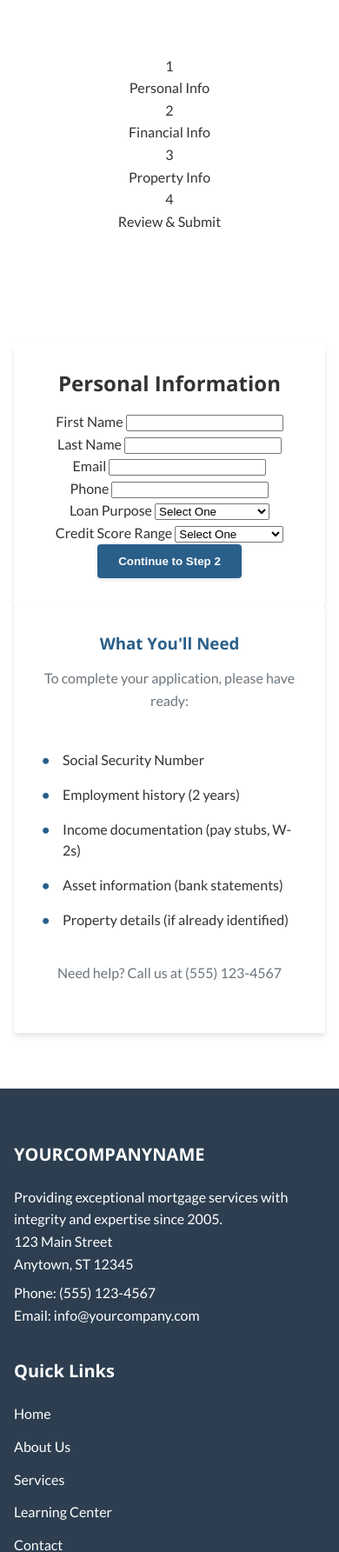
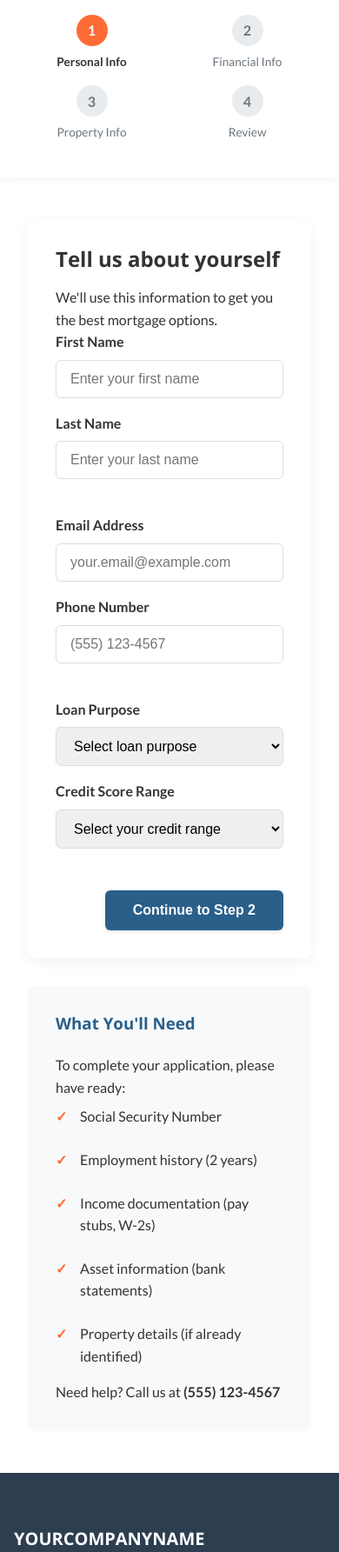
Before and after one commit to JakeHamacher/JakeHamacher.github.io, a PHP site: page /apply.html in a window 390 px wide. Shown: the part 390-2175 px from the top of the page at 87% size. Run offline with PHP 8.4, Linux system fonts and the light colour scheme.

Commit message:
feat: redesign apply page with modern styling
Co-authored-by: aider (deepseek/deepseek-chat) <aider@aider.chat>

```diff
--- a/apply.html
+++ b/apply.html
@@ -37,80 +37,85 @@
 
     <main id="main-content">
         <!-- Application Hero -->
-        <section class="hero">
+        <section class="hero hero-apply">
             <div class="container">
                 <div class="hero-content">
-                    <h1>Start Your Application</h1>
-                    <p class="subtitle">Get pre-approved in as little as 24 hours.</p>
+                    <h1>Mortgage Application</h1>
+                    <p class="subtitle">Simple, secure, and takes just minutes to complete</p>
                 </div>
             </div>
         </section>
 
         <!-- Progress Steps -->
-        <section class="value-prop">
-            <div class="container">
+        <div class="progress-container">
+            <div class="progress-bar">
+                <div class="progress-fill" style="width: 25%"></div>
+            </div>
             <div class="progress-steps">
                 <div class="step active">
-                        <span>1</span>
-                        <p>Personal Info</p>
+                    <div class="step-number">1</div>
+                    <div class="step-label">Personal Info</div>
                 </div>
                 <div class="step">
-                        <span>2</span>
-                        <p>Financial Info</p>
+                    <div class="step-number">2</div>
+                    <div class="step-label">Financial Info</div>
                 </div>
                 <div class="step">
-                        <span>3</span>
-                        <p>Property Info</p>
+                    <div class="step-number">3</div>
+                    <div class="step-label">Property Info</div>
                 </div>
                 <div class="step">
-                        <span>4</span>
-                        <p>Review &amp; Submit</p>
+                    <div class="step-number">4</div>
+                    <div class="step-label">Review</div>
                 </div>
             </div>
         </div>
-        </section>
 
         <!-- Application Form -->
-        <section class="services-overview">
+        <section class="application-section">
             <div class="container">
-                <div class="service-card">
-                    <h2>Personal Information</h2>
+            <div class="container">
+                <div class="application-form-container">
                     <form class="application-form">
+                        <h2>Tell us about yourself</h2>
+                        <p class="form-intro">We'll use this information to get you the best mortgage options.</p>
+
                         <div class="form-row">
                             <div class="form-group">
                                 <label for="first-name">First Name</label>
-                                <input type="text" id="first-name" name="first-name" required>
+                                <input type="text" id="first-name" name="first-name" placeholder="Enter your first name" required>
                             </div>
                             <div class="form-group">
                                 <label for="last-name">Last Name</label>
-                                <input type="text" id="last-name" name="last-name" required>
+                                <input type="text" id="last-name" name="last-name" placeholder="Enter your last name" required>
                             </div>
                         </div>
 
+                        <div class="form-row">
                             <div class="form-group">
-                            <label for="email">Email</label>
-                            <input type="email" id="email" name="email" required>
+                                <label for="email">Email Address</label>
+                                <input type="email" id="email" name="email" placeholder="your.email@example.com" required>
+                            </div>
+                            <div class="form-group">
+                                <label for="phone">Phone Number</label>
+                                <input type="tel" id="phone" name="phone" placeholder="(555) 123-4567" required>
+                            </div>
                         </div>
 
-                        <div class="form-group">
-                            <label for="phone">Phone</label>
-                            <input type="tel" id="phone" name="phone" required>
-                        </div>
-
+                        <div class="form-row">
                             <div class="form-group">
                                 <label for="loan-purpose">Loan Purpose</label>
                                 <select id="loan-purpose" name="loan-purpose" required>
-                                <option value="">Select One</option>
+                                    <option value="">Select loan purpose</option>
                                     <option value="purchase">Home Purchase</option>
                                     <option value="refinance">Refinance</option>
                                     <option value="home-equity">Home Equity Loan</option>
                                 </select>
                             </div>
-
                             <div class="form-group">
                                 <label for="credit-range">Credit Score Range</label>
                                 <select id="credit-range" name="credit-range" required>
-                                <option value="">Select One</option>
+                                    <option value="">Select your credit range</option>
                                     <option value="excellent">720+ (Excellent)</option>
                                     <option value="good">680-719 (Good)</option>
                                     <option value="fair">620-679 (Fair)</option>
@@ -118,14 +123,14 @@
                                     <option value="unknown">I don't know</option>
                                 </select>
                             </div>
+                        </div>
 
                         <div class="form-actions">
-                            <button type="submit" class="btn">Continue to Step 2</button>
+                            <button type="submit" class="btn btn-large">Continue to Step 2</button>
                         </div>
                     </form>
-                </div>
 
-                <div class="service-card">
+                    <div class="requirements-card">
                         <h3>What You'll Need</h3>
                         <p>To complete your application, please have ready:</p>
                         <ul>
@@ -135,7 +140,10 @@
                             <li>Asset information (bank statements)</li>
                             <li>Property details (if already identified)</li>
                         </ul>
-                    <p>Need help? Call us at (555) 123-4567</p>
+                        <div class="help-contact">
+                            <p>Need help? Call us at <strong>(555) 123-4567</strong></p>
+                        </div>
+                    </div>
                 </div>
             </div>
         </section>
--- a/assets/css/main.css
+++ b/assets/css/main.css
@@ -184,6 +184,189 @@ img {
     color: var(--white);
     padding: 6rem 0;
     text-align: center;
+}
+
+.hero-apply {
+    padding: 4rem 0;
+    background: linear-gradient(135deg, var(--primary-color) 0%, var(--primary-light) 100%);
+}
+
+/* Progress Steps */
+.progress-container {
+    padding: 1.5rem 0;
+    background: var(--white);
+    box-shadow: 0 2px 10px rgba(0,0,0,0.05);
+}
+
+.progress-bar {
+    width: 90%;
+    height: 6px;
+    background: var(--gray-light);
+    border-radius: 3px;
+    margin: 0 auto 1.5rem;
+    overflow: hidden;
+}
+
+.progress-fill {
+    height: 100%;
+    background: var(--accent-color);
+    transition: width 0.3s ease;
+}
+
+.progress-steps {
+    display: flex;
+    justify-content: space-between;
+    max-width: 800px;
+    margin: 0 auto;
+    padding: 0 1rem;
+}
+
+.step {
+    display: flex;
+    flex-direction: column;
+    align-items: center;
+    position: relative;
+    flex: 1;
+}
+
+.step-number {
+    width: 36px;
+    height: 36px;
+    border-radius: 50%;
+    background: var(--gray-light);
+    color: var(--text-light);
+    display: flex;
+    align-items: center;
+    justify-content: center;
+    font-weight: 600;
+    margin-bottom: 0.5rem;
+    transition: all 0.3s ease;
+}
+
+.step.active .step-number {
+    background: var(--accent-color);
+    color: var(--white);
+}
+
+.step-label {
+    font-size: 0.85rem;
+    color: var(--text-light);
+    text-align: center;
+    transition: all 0.3s ease;
+}
+
+.step.active .step-label {
+    color: var(--text-color);
+    font-weight: 600;
+}
+
+/* Application Form */
+.application-section {
+    padding: 3rem 0;
+}
+
+.application-form {
+    max-width: 700px;
+    margin: 0 auto;
+    padding: 2rem;
+    background: var(--white);
+    border-radius: 8px;
+    box-shadow: 0 5px 15px rgba(0,0,0,0.05);
+}
+
+.form-row {
+    display: flex;
+    gap: 1.5rem;
+    margin-bottom: 1.5rem;
+}
+
+.form-group {
+    flex: 1;
+    margin-bottom: 1rem;
+}
+
+.form-group label {
+    display: block;
+    margin-bottom: 0.5rem;
+    font-weight: 600;
+    color: var(--text-color);
+}
+
+.form-group input,
+.form-group select {
+    width: 100%;
+    padding: 0.75rem 1rem;
+    border: 1px solid #ddd;
+    border-radius: 6px;
+    font-size: 1rem;
+    transition: all 0.3s ease;
+}
+
+.form-group input:focus,
+.form-group select:focus {
+    border-color: var(--primary-light);
+    outline: none;
+    box-shadow: 0 0 0 3px rgba(42, 95, 138, 0.1);
+}
+
+.form-actions {
+    margin-top: 2rem;
+    text-align: right;
+}
+
+.form-actions .btn {
+    padding: 0.875rem 2rem;
+    font-size: 1rem;
+    border-radius: 6px;
+}
+
+/* What You'll Need Section */
+.requirements-card {
+    background: var(--secondary-color);
+    padding: 2rem;
+    border-radius: 8px;
+    margin-top: 2rem;
+}
+
+.requirements-card h3 {
+    color: var(--primary-color);
+    margin-bottom: 1.5rem;
+}
+
+.requirements-card ul {
+    list-style: none;
+    padding-left: 0;
+}
+
+.requirements-card li {
+    padding: 0.5rem 0;
+    position: relative;
+    padding-left: 1.75rem;
+    margin-bottom: 0.5rem;
+}
+
+.requirements-card li:before {
+    content: "✓";
+    color: var(--accent-color);
+    position: absolute;
+    left: 0;
+    font-weight: bold;
+}
+
+@media (max-width: 768px) {
+    .form-row {
+        flex-direction: column;
+        gap: 0;
+    }
+
+    .progress-steps {
+        flex-wrap: wrap;
+    }
+
+    .step {
+        flex: 0 0 50%;
+        margin-bottom: 1rem;
+    }
 }
 
 .hero-content {
```
Lines whose indentation alone changed are shown as unchanged.
